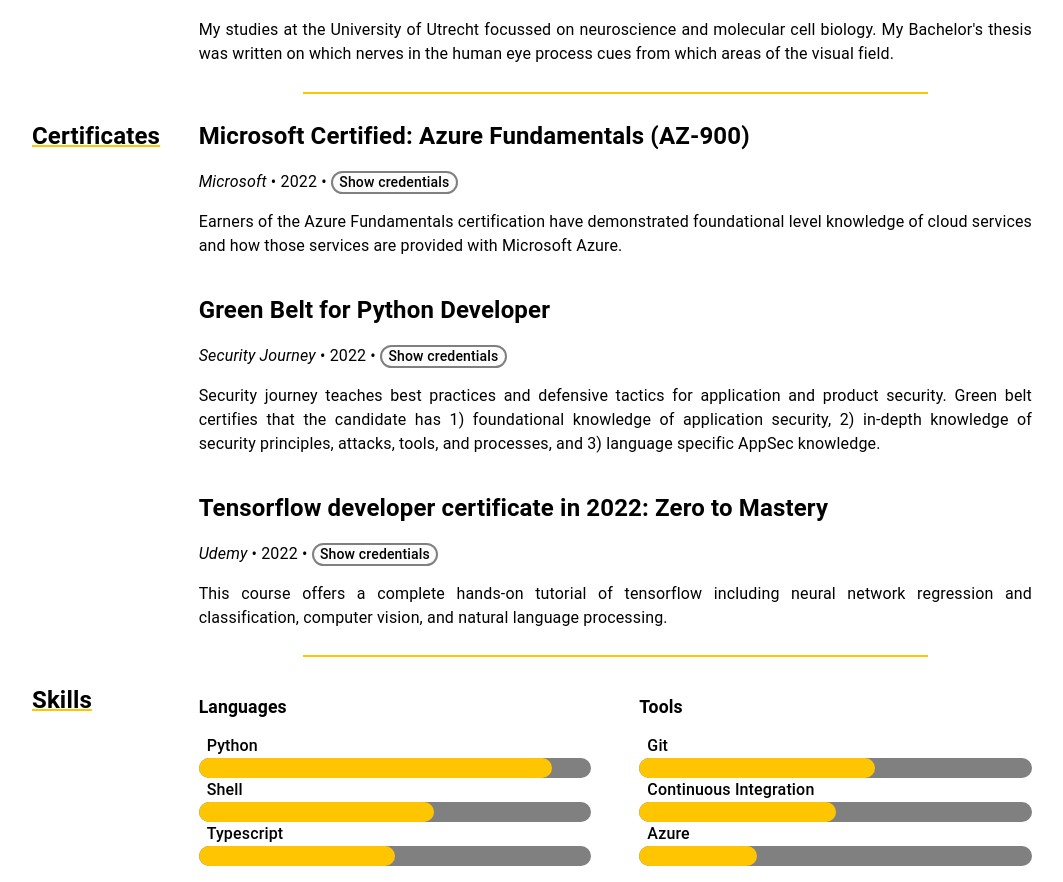
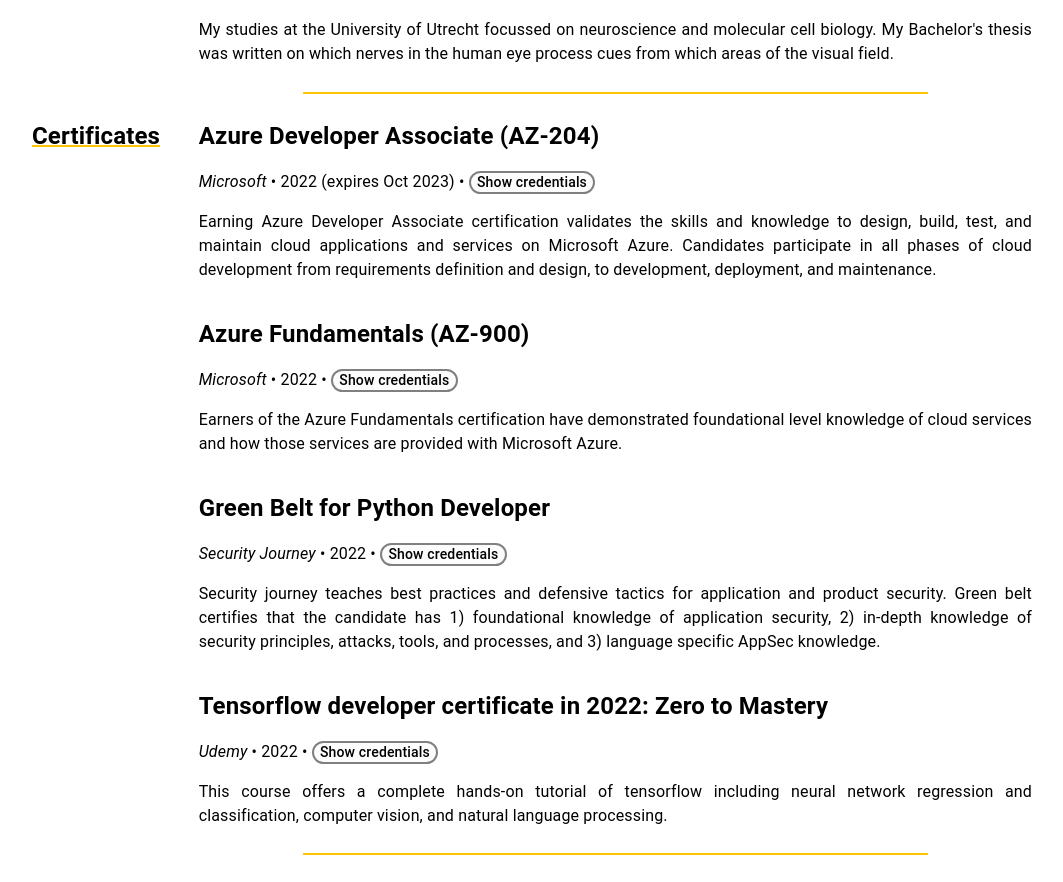
Before and after one commit to ReinderVosDeWael/reindervosdewael.github.io, a Next.js app: page / in a window 1280 px wide. Shown: the part 1588-2470 px from the top of the page, without its empty margins (108-1171 px from the left). Built offline with nearby package versions, Linux system fonts and the light colour scheme.

Commit message:
Add AZ-204

```diff
--- a/pages/data/data.tsx
+++ b/pages/data/data.tsx
@@ -229,9 +229,21 @@ export const socialLinks = [
 // Certificates
 export const certificateData = [
   {
+    date: '2022 (expires Oct 2023)',
+    location: 'Microsoft',
+    title: 'Azure Developer Associate (AZ-204)',
+    href: 'https://www.credly.com/badges/cc3cb9fc-84ec-40ef-a685-28e13c913621',
+    content: `Earning Azure Developer Associate certification validates
+     the skills and knowledge to design, build, test, and maintain cloud
+     applications and services on Microsoft Azure. Candidates participate
+     in all phases of cloud development from requirements definition and
+     design, to development, deployment, and maintenance.
+    `,
+  },
+  {
     date: '2022',
     location: 'Microsoft',
-    title: 'Microsoft Certified: Azure Fundamentals (AZ-900)',
+    title: 'Azure Fundamentals (AZ-900)',
     href: 'https://www.credly.com/badges/319adf29-8704-448c-9143-520e8b92f406/public_url',
     content: `Earners of the Azure Fundamentals certification have demonstrated
     foundational level knowledge of cloud services and how those services are
```
